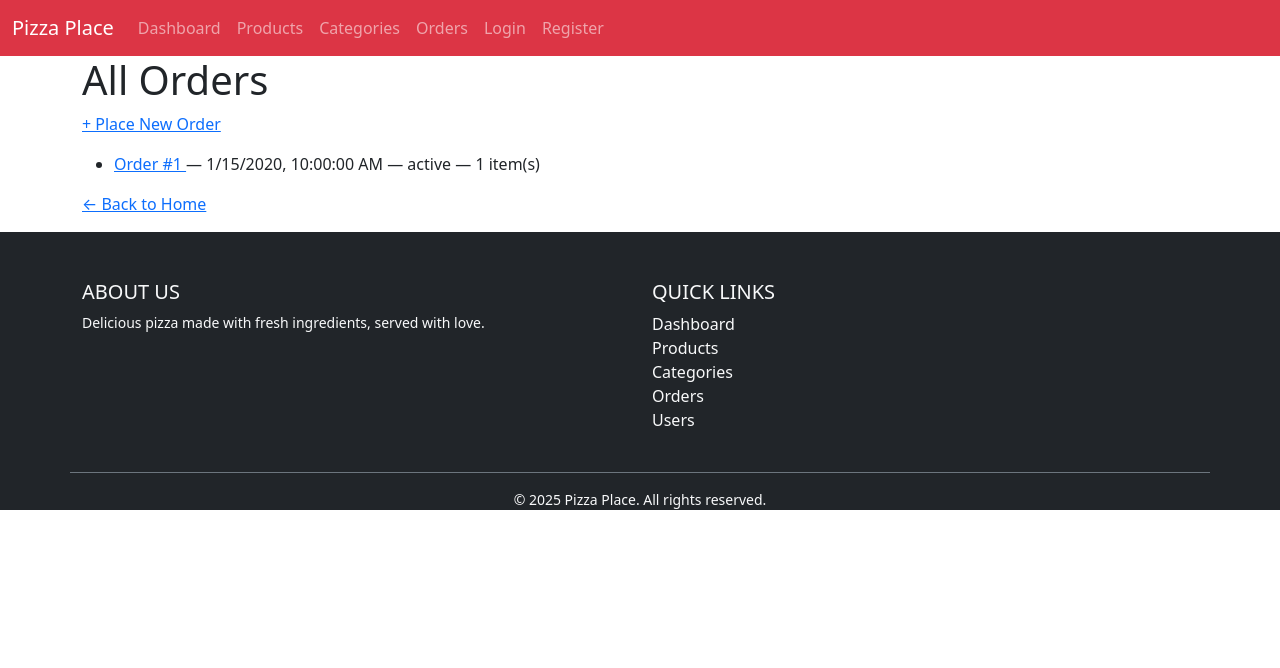
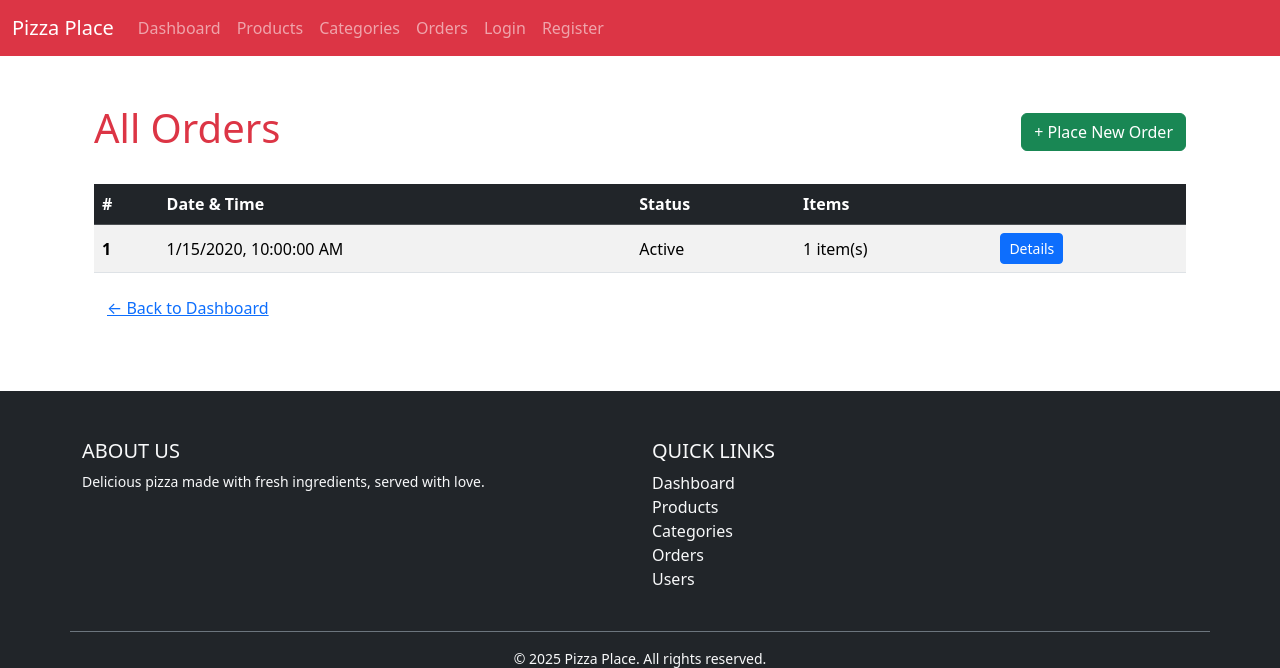
Before and after one commit to JanSkrzynski/pizza, a Node server app: template server/views/orders.ejs in a window 1280 px wide. Shown: the top 668 px of the page. Run offline with Node 20, Linux system fonts and the light colour scheme; the template is opened without the code that fills it: most values are stand-ins (such as "Sample title", 1, 10 or a date in 2020); some libraries are stand-ins or nearby versions.

Commit message:
Added css for orders

```diff
--- a/server/views/orders.ejs
+++ b/server/views/orders.ejs
@@ -1,18 +1,41 @@
-<h1>All Orders</h1>
+<div class="container py-5">
+  <div class="d-flex justify-content-between align-items-center mb-4">
+    <h1 class="text-danger">All Orders</h1>
+    <a href="/orders/add/new" class="btn btn-success">+ Place New Order</a>
+  </div>
 
-<p><a href="/orders/add/new">+ Place New Order</a></p>
+  <% if (orders.length === 0) { %>
+  <div class="alert alert-info">No orders yet.</div>
+  <% } else { %>
+  <div class="table-responsive">
+    <table class="table table-striped align-middle">
+      <thead class="table-dark">
+        <tr>
+          <th scope="col">#</th>
+          <th scope="col">Date & Time</th>
+          <th scope="col">Status</th>
+          <th scope="col">Items</th>
+          <th scope="col"></th>
+        </tr>
+      </thead>
+      <tbody>
+        <% orders.forEach(order => { %>
+        <tr>
+          <th scope="row"><%= order.id %></th>
+          <td><%= new Date(order.created_at).toLocaleString() %></td>
+          <td class="text-capitalize"><%= order.status %></td>
+          <td><%= order.products.length %> item(s)</td>
+          <td>
+            <a href="/orders/<%= order.id %>" class="btn btn-sm btn-primary"
+              >Details</a
+            >
+          </td>
+        </tr>
+        <% }) %>
+      </tbody>
+    </table>
+  </div>
+  <% } %>
 
-<% if (orders.length === 0) { %>
-<p>No orders yet.</p>
-<% } else { %>
-<ul>
-  <% orders.forEach(order => { %>
-  <li>
-    <a href="/orders/<%= order.id %>"> Order #<%= order.id %> </a>
-    — <%= new Date(order.created_at).toLocaleString() %> — <%= order.status %> —
-    <%= order.products.length %> item(s)
-  </li>
-  <% }) %>
-</ul>
-<% } %>
-<p><a href="/">← Back to Home</a></p>
+  <p><a href="/" class="btn btn-link">← Back to Dashboard</a></p>
+</div>
```
